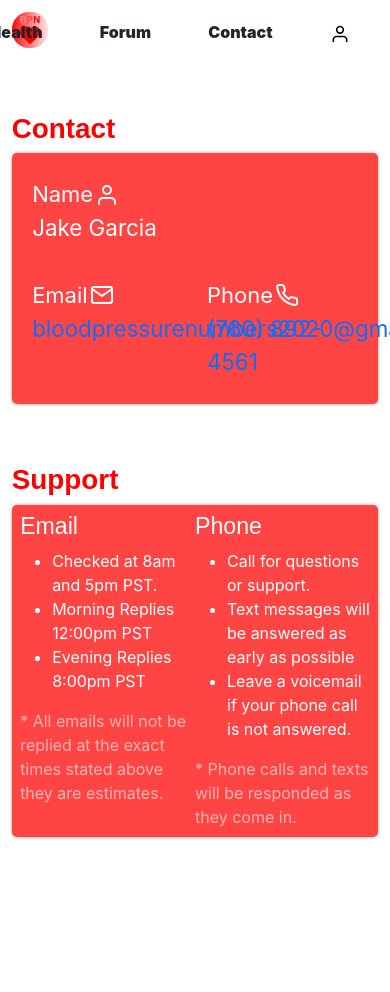
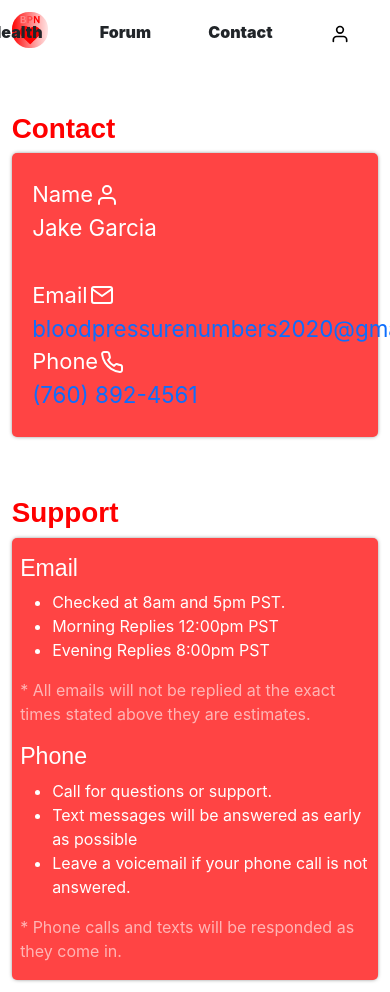
Before and after one commit to jgarcia4444/bpn-web-client, a React (Create React App) app: page /contact in a window 390 px wide. Shown: the top 992 px of the page. Before the commit the page ends 849 px from the top, so only its background shows below. Built offline with nearby package versions, Linux system fonts and the light colour scheme.

Commit message:
made the support section of the contact page mobile responsive.

```diff
--- a/src/components/Contact/index.js
+++ b/src/components/Contact/index.js
@@ -2,6 +2,7 @@ import React from 'react';
 import {FiMail, FiUser, FiPhone} from 'react-icons/fi';
 
 import '../../styles/Contact/index.css';
+import '../../styles/Contact/smallScreen.css';
 
 const Contact = () => {
 
--- /dev/null
+++ b/src/styles/Contact/smallScreen.css
@@ -0,0 +1,13 @@
+
+@media only screen and (max-width: 860px) {
+    .contactDetailsCol {
+        width: 100%
+    }
+    .supportDetailsContainer {
+        flex-direction: column;
+    }
+    .supportDetailsListContainer {
+        width: 100%;
+        margin: 1vh 0;
+    }
+}
```
